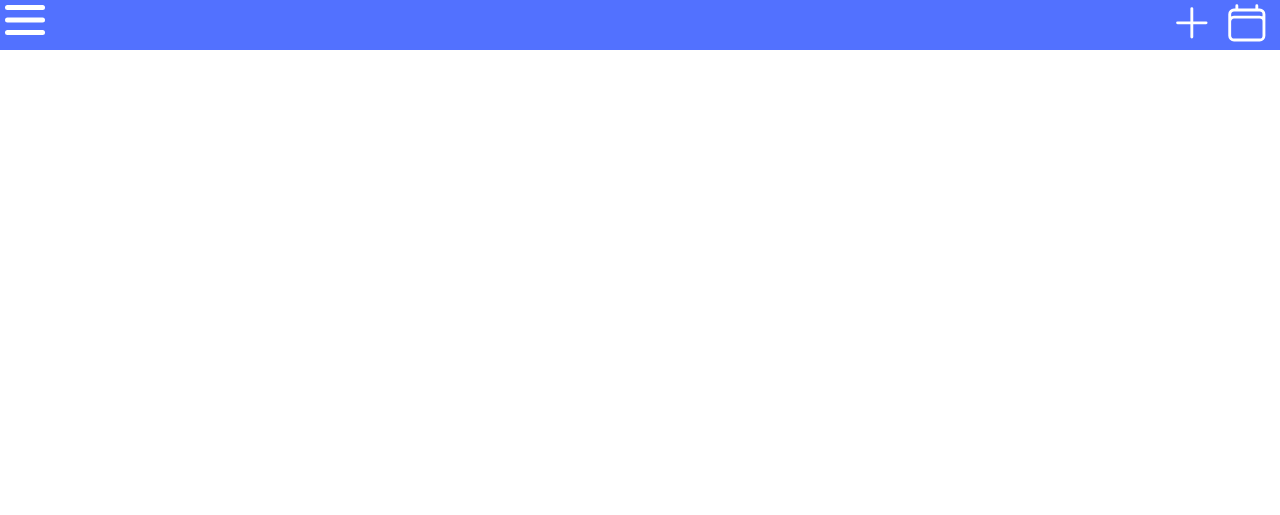
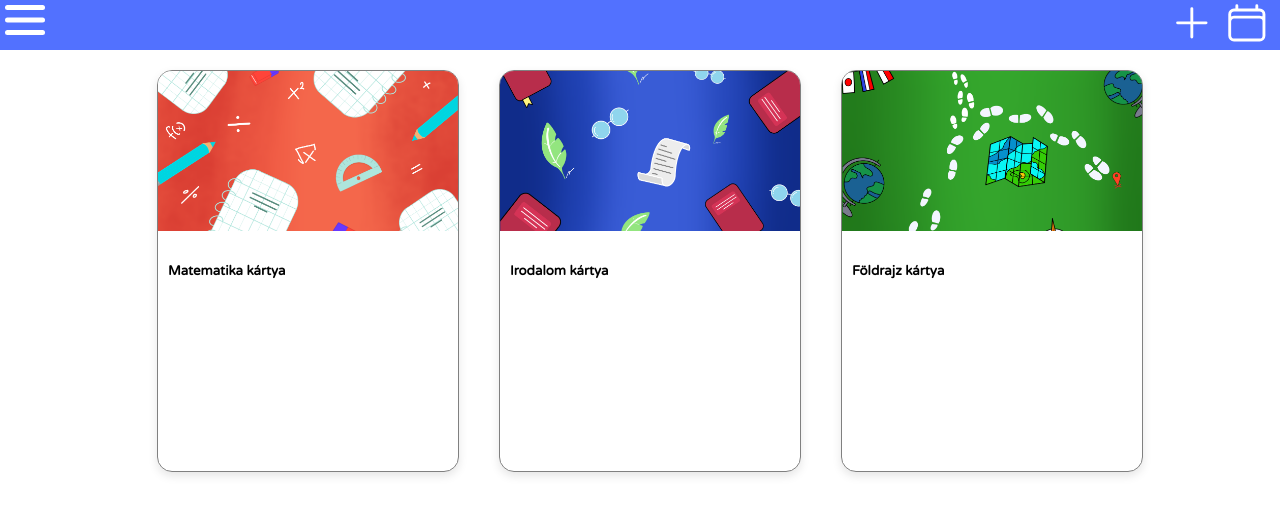
Before and after one commit to DavidVizler/ekurzusok, a PHP site: page /kurzusok.html in a window 1280 px wide. Shown: the top 515 px of the page. Run offline with PHP 8.4, Linux system fonts and the light colour scheme.

Commit message:
Kártyák létrehozása és szerkesztése (statikus kártyák)

```diff
--- /dev/null
+++ b/css/kurzusCard.css
@@ -0,0 +1,53 @@
+.cards-container{
+    display: grid;
+    grid-template-columns: repeat(3, 1fr);
+    gap: 20px;
+}
+
+.row{
+    display: contents;
+}
+
+.col{
+    display: flex;
+    justify-content: center;
+    align-items: center;
+}
+
+@media screen and (max-width: 992px){
+    .cards-container{
+        grid-template-columns: repeat(2, 1fr);
+    }
+}
+
+@media screen and (max-width: 576px){
+    .cards-container{
+        grid-template-columns: 1fr;
+    }
+}
+
+.card{
+    width: 300px;
+    height: 400px;
+    border-radius: 15px;
+    border: 1px solid grey;
+    overflow: hidden;
+    box-shadow: 0px 4px 10px rgba(0, 0, 0, 0.1);
+    margin: 10px;
+}
+
+.card-header{
+    height: 40%;
+    overflow: hidden;
+}
+
+.card-img-top{
+    width: 100%;
+    margin: 0;
+    height: 100%;
+    object-fit: cover;
+}
+
+.card-body{
+    padding: 10px;
+}
--- a/css/kurzusok.css
+++ b/css/kurzusok.css
@@ -6,17 +6,29 @@
     align-items: center;
     justify-content: center;
     margin: 0 !important;
-    position: absolute;
+    /* position: absolute; */
     padding-inline: 0px;
     z-index: 10;
 }
 
 body{
     margin: 0;
-    overflow-x: hidden;
+    display: flex;
+    flex-direction: column;
+    overflow: hidden;
+    overflow-y: auto;
     font-family: "Varela Round";
     font-weight: 200;
     font-style: normal;
+}
+
+.content{
+    display: flex;
+    justify-content: center;
+    align-items: center;
+    flex: 1;
+    width: 100vw;
+    padding: 10px;
 }
 
 .line{
@@ -95,7 +107,7 @@ body{
     transition: opacity 0.5s, visibility 0.5s;
     opacity: 0;
     visibility: hidden;
-    z-index: -1;
+    z-index: 10;
 }
 
 #menu.active #menuContent {
@@ -119,6 +131,7 @@ body{
 
 .plusIcon{
     height: 50px;
+    color: white;
     width: 50px;
     margin-right: 10px;
     z-index: 10;
--- a/kurzusok.html
+++ b/kurzusok.html
@@ -1,15 +1,22 @@
 <!DOCTYPE html>
 <html lang="hu">
+
 <head>
     <meta charset="UTF-8">
     <meta name="viewport" content="width=device-width, initial-scale=1.0">
+    <link rel="shortcut icon" href="./img/eKurzusok.png" type="image/x-icon">
+
     <link rel="stylesheet" href="./css/kurzusok.css">
+    <link rel="stylesheet" href="./css/kurzusCard.css">
     <!-- Font -->
     <link rel="preconnect" href="https://fonts.googleapis.com">
     <link rel="preconnect" href="https://fonts.gstatic.com" crossorigin>
-    <link href="https://fonts.googleapis.com/css2?family=Lobster+Two:ital,wght@0,400;0,700;1,400;1,700&family=Varela+Round&display=swap" rel="stylesheet">
+    <link
+        href="https://fonts.googleapis.com/css2?family=Lobster+Two:ital,wght@0,400;0,700;1,400;1,700&family=Varela+Round&display=swap"
+        rel="stylesheet">
     <title>Kurzusok</title>
 </head>
+
 <body>
     <!-- Header -->
     <div class="header">
@@ -21,33 +28,54 @@
                 <div id="line3" class="line">&nbsp;</div>
             </div>
             <ul id="menuContent">
-                <a href="#"><li>Felvett kurzusok</li></a>
+                <a href="#">
+                    <li>Felvett kurzusok</li>
+                </a>
                 <ul id="addedCourses">
-                    <a href="#"><li>kurzus neve</li></a>
-                    <a href="#"><li>kurzus neve</li></a>
-                    <a href="#"><li>kurzus neve</li></a>
-                    <a href="#"><li>kurzus neve</li></a>
+                    <a href="#">
+                        <li>kurzus neve</li>
+                    </a>
+                    <a href="#">
+                        <li>kurzus neve</li>
+                    </a>
+                    <a href="#">
+                        <li>kurzus neve</li>
+                    </a>
+                    <a href="#">
+                        <li>kurzus neve</li>
+                    </a>
                 </ul>
-                <a href="#"><li>Létrehozott kurzusok</li></a>
+                <a href="#">
+                    <li>Létrehozott kurzusok</li>
+                </a>
                 <ul id="createdCourses">
-                    <a href="#"><li>kurzus neve</li></a>
-                    <a href="#"><li>kurzus neve</li></a>
-                    <a href="#"><li>kurzus neve</li></a>
+                    <a href="#">
+                        <li>kurzus neve</li>
+                    </a>
+                    <a href="#">
+                        <li>kurzus neve</li>
+                    </a>
+                    <a href="#">
+                        <li>kurzus neve</li>
+                    </a>
                 </ul>
             </ul>
         </div>
         <!-- Plus icon -->
         <div class="plusIcon">
-            <a onclick="openPopUp()"><svg xmlns="http://www.w3.org/2000/svg" fill="none" viewBox="0 0 24 24" stroke-width="1.5" stroke="currentColor" class="size-1">
-                <path stroke-linecap="round" stroke-linejoin="round" d="M12 4.5v15m7.5-7.5h-15" />
-            </svg></a>
+            <a onclick="openPopUp()"><svg xmlns="http://www.w3.org/2000/svg" fill="none" viewBox="0 0 24 24"
+                    stroke-width="1.5" stroke="currentColor" class="size-1">
+                    <path stroke-linecap="round" stroke-linejoin="round" d="M12 4.5v15m7.5-7.5h-15" />
+                </svg></a>
         </div>
 
         <!-- Calendar icon -->
         <div class="calendarIcon">
             <a href="">
-                <svg xmlns="http://www.w3.org/2000/svg" fill="none" viewBox="0 0 24 24" stroke-width="1.5" stroke="currentColor" class="size-6">
-                    <path stroke-linecap="round" stroke-linejoin="round" d="M6.75 3v2.25M17.25 3v2.25M3 18.75V7.5a2.25 2.25 0 0 1 2.25-2.25h13.5A2.25 2.25 0 0 1 21 7.5v11.25m-18 0A2.25 2.25 0 0 0 5.25 21h13.5A2.25 2.25 0 0 0 21 18.75m-18 0v-7.5A2.25 2.25 0 0 1 5.25 9h13.5A2.25 2.25 0 0 1 21 11.25v7.5" />
+                <svg xmlns="http://www.w3.org/2000/svg" fill="none" viewBox="0 0 24 24" stroke-width="1.5"
+                    stroke="currentColor" class="size-6">
+                    <path stroke-linecap="round" stroke-linejoin="round"
+                        d="M6.75 3v2.25M17.25 3v2.25M3 18.75V7.5a2.25 2.25 0 0 1 2.25-2.25h13.5A2.25 2.25 0 0 1 21 7.5v11.25m-18 0A2.25 2.25 0 0 0 5.25 21h13.5A2.25 2.25 0 0 0 21 18.75m-18 0v-7.5A2.25 2.25 0 0 1 5.25 9h13.5A2.25 2.25 0 0 1 21 11.25v7.5" />
                 </svg>
             </a>
         </div>
@@ -57,7 +85,8 @@
     <div id="popup" class="popup-overlay" style="display:none">
         <div class="popup-content">
             <a class="close-btn" onclick="closePopup()">
-                <svg xmlns="http://www.w3.org/2000/svg" fill="none" viewBox="0 0 24 24" stroke-width="1.5" stroke="currentColor" class="size-6">
+                <svg xmlns="http://www.w3.org/2000/svg" fill="none" viewBox="0 0 24 24" stroke-width="1.5"
+                    stroke="currentColor" class="size-6">
                     <path stroke-linecap="round" stroke-linejoin="round" d="M6 18 18 6M6 6l12 12" />
                 </svg>
             </a>
@@ -83,7 +112,49 @@
         </div>
     </div>
 
+    <!-- Body - Content -->
+    <div class="content">
+        <!-- Cards -->
+        <div class="cards-container">
+            <div class="row">
+                <div class="col">
+                    <div class="card">
+                        <div class="card-header">
+                            <img class="card-img-top" src="./img/courseThemes/Math_background.png" alt="cardImage">
+                        </div>
+                        <div class="card-body">
+                            <h5 class="card-title">Matematika kártya</h5>
+                        </div>
+                    </div>
+                </div>
+
+                <div class="col">
+                    <div class="card">
+                        <div class="card-header">
+                            <img class="card-img-top" src="./img/courseThemes/Literature_background.png"
+                                alt="cardImage">
+                        </div>
+                        <div class="card-body">
+                            <h5 class="card-title">Irodalom kártya</h5>
+                        </div>
+                    </div>
+                </div>
+
+                <div class="col">
+                    <div class="card">
+                        <div class="card-header">
+                            <img class="card-img-top" src="./img/courseThemes/Geography_background.png" alt="cardImage">
+                        </div>
+                        <div class="card-body">
+                            <h5 class="card-title">Földrajz kártya</h5>
+                        </div>
+                    </div>
+                </div>
+            </div>
+        </div>
+    </div>
 
     <script src="./js/coursePage.js"></script>
 </body>
+
 </html>
```
Also changed, not shown: img/courseThemes/Geography_background.png (added), img/courseThemes/Literature_background.png (added), img/courseThemes/Math_background.png (added).
